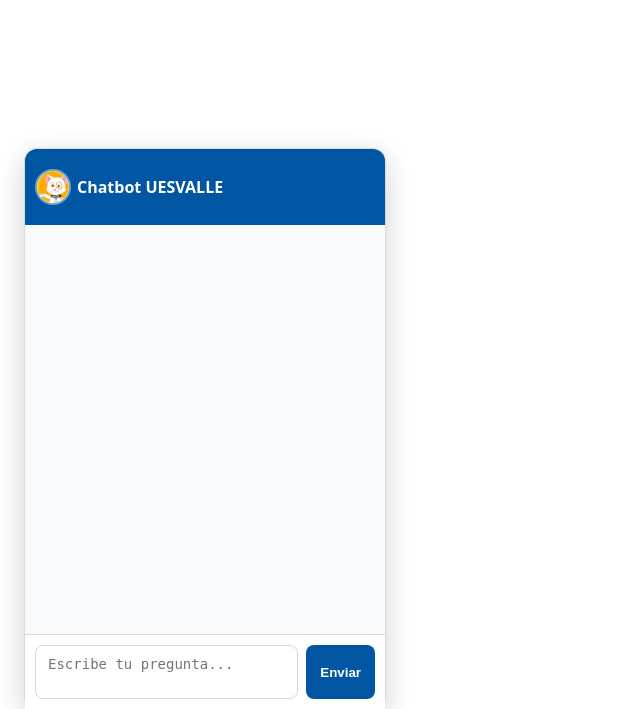
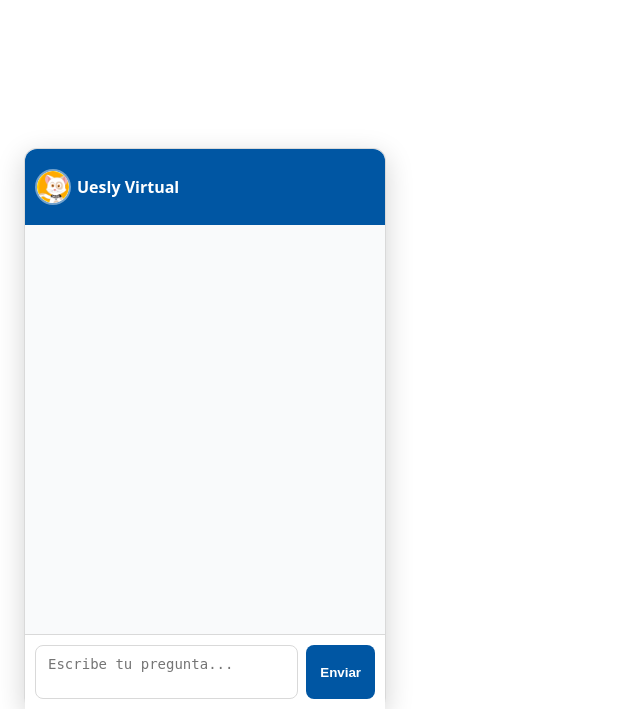
Before and after one commit to JNarvaez712/Chatbot-UESVALLE, a FastAPI app: page /widget in a window 1280 px wide. Shown: the top 709 px of the page, without its empty margins (0-640 px from the left). Run offline with FastAPI, Linux system fonts and the light colour scheme; parts of the project's set-up code (start-up, migrations or seed data) failed here and were passed over.

Commit message:
actualizacion del chatbot

```diff
--- a/webchat/templates/widget.html
+++ b/webchat/templates/widget.html
@@ -2,7 +2,7 @@
 <html lang="es">
 <head>
   <meta charset="UTF-8" />
-  <title>Uesly Virtual</title>
+  <title>Chatbot UESVALLE</title>
   <meta name="viewport" content="width=device-width,initial-scale=1" />
   <link rel="stylesheet" href="/static/widget.css" />
 </head>
@@ -11,7 +11,7 @@
     <div id="chatHeader">
       <div id="brand">
         <img id="chatLogo" src="/static/img/uesly.png" alt="UESLY" />
-        <span>Chatbot UESVALLE</span>
+        <span>Uesly Virtual</span>
       </div>
     </div>
     <div id="chatBox" role="log" aria-live="polite" aria-relevant="additions text"></div>
```
